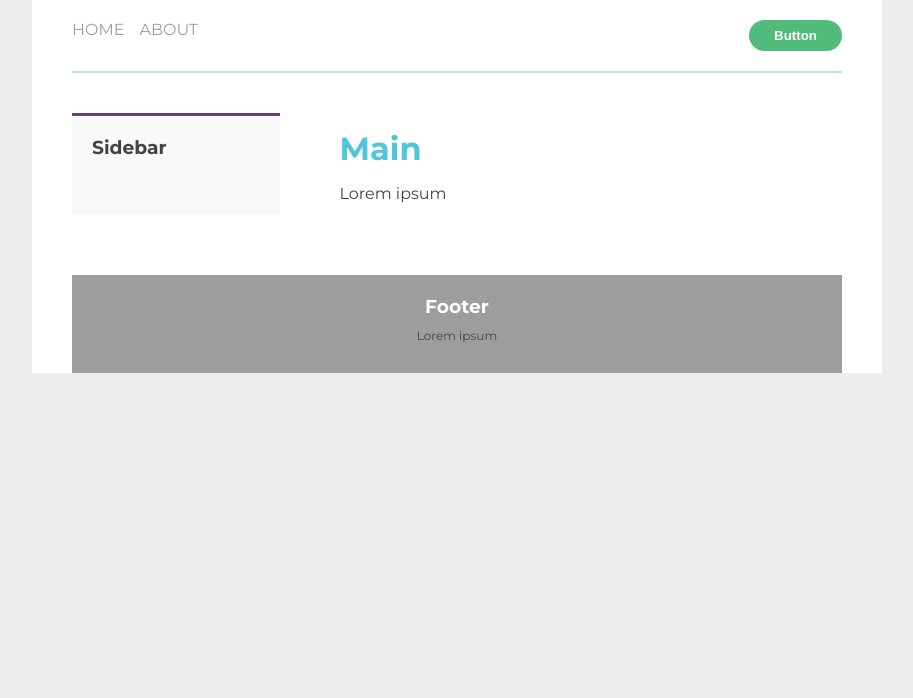
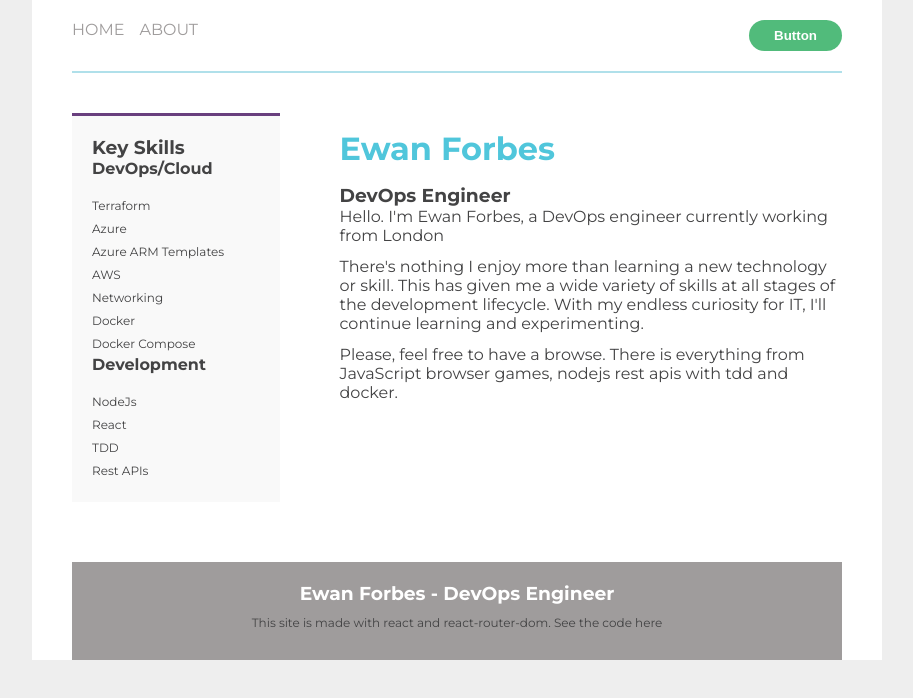
Before and after one commit to redemptive/redemptive.github.io, a React (Create React App) app: page / in a window 1280 px wide. Shown: the top 698 px of the page, without its empty margins (183-1096 px from the left). Built offline with nearby package versions, Linux system fonts and the light colour scheme.

Commit message:
Testing new github pages integration

```diff
--- a/src/App.js
+++ b/src/App.js
@@ -28,6 +28,14 @@ class App extends Component {
               <Route path="/about" component={About} />
               <Route path="/" component={Home} />
             </Switch>
+            <footer>
+              <h3>Ewan Forbes - DevOps Engineer</h3>
+              <p>
+                This site is made with react and react-router-dom. <a href="https://github.com/redemptive/redemptive.github.io">
+                  See the code here
+                </a>
+              </p>
+            </footer>
           </div>
         </div>
       </Router>
@@ -41,18 +49,41 @@ function Home() {
 
       <div className="wrapper">
           <aside className="sidebar">
-              <h3>Sidebar</h3>
+              <h3>Key Skills</h3>
+              <h4>DevOps/Cloud</h4>
+              <ul>
+                <li>Terraform</li>
+                <li>Azure</li>
+                <li>Azure ARM Templates</li>
+                <li>AWS</li>
+                <li>Networking</li>
+                <li>Docker</li>
+                <li>Docker Compose</li>
+              </ul>
+              <h4>Development</h4>
+              <ul>
+                <li>NodeJs</li>
+                <li>React</li>
+                <li>TDD</li>
+                <li>Rest APIs</li>
+              </ul>
           </aside>
           <section className="main">
-              <h2>Main</h2>
-              <p>Lorem ipsum</p>
+              <h2>Ewan Forbes</h2>
+              <h3>DevOps Engineer</h3>
+              <p>
+                Hello. I'm Ewan Forbes, a DevOps engineer currently working from London
+              </p>
+              <p>
+                There's nothing I enjoy more than learning a new technology or skill.
+                This has given me a wide variety of skills at all stages of the development lifecycle.
+                With my endless curiosity for IT, I'll continue learning and experimenting.
+              </p>
+              <p>
+                Please, feel free to have a browse. There is everything from JavaScript browser games, nodejs rest apis with tdd and docker.
+              </p>
           </section>
       </div>
-
-      <footer>
-          <h3>Footer</h3>
-          <p>Lorem ipsum</p>
-      </footer>
     </div>
   );
 }
@@ -70,11 +101,6 @@ function About() {
               <p>Lorem ipsum</p>
           </section>
       </div>
-
-      <footer>
-          <h3>Footer</h3>
-          <p>Lorem ipsum</p>
-      </footer>
     </div>
   );
 }
```
Also changed, not shown: package.json (+6 -1 lines), 1 other file (tests, documents, lock files or other folders).
